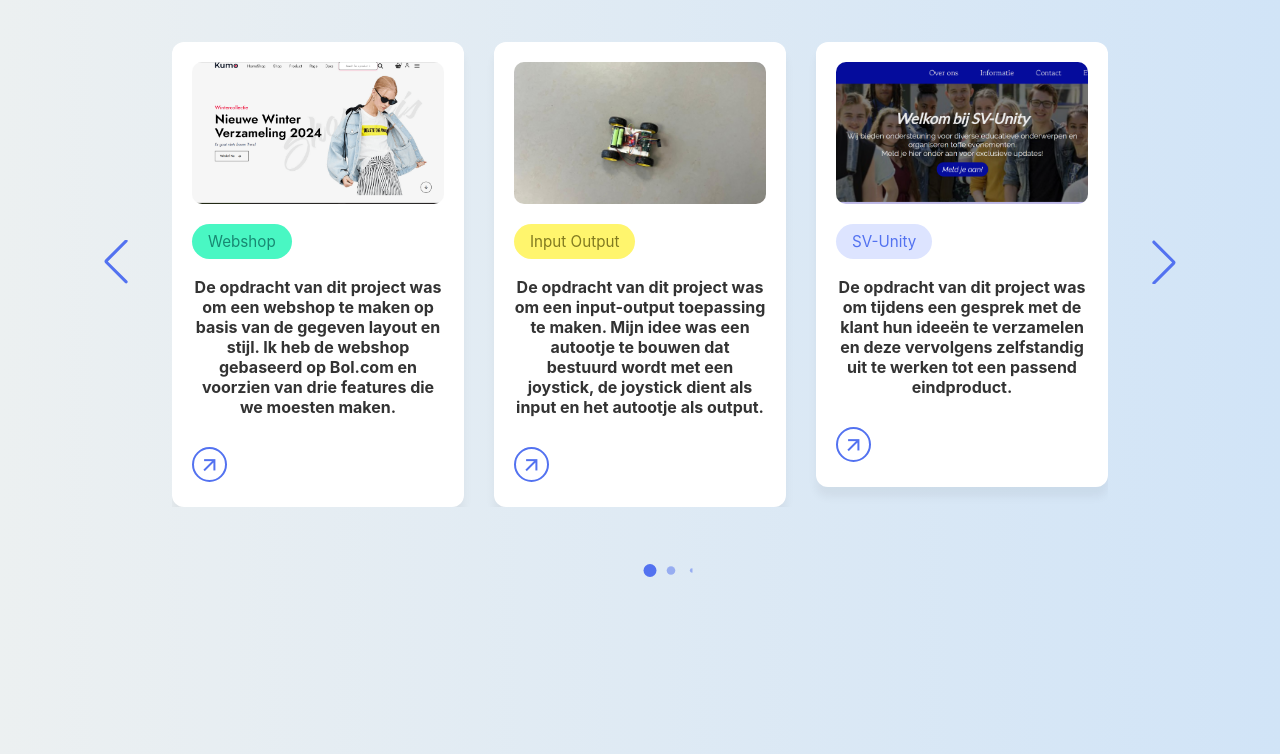
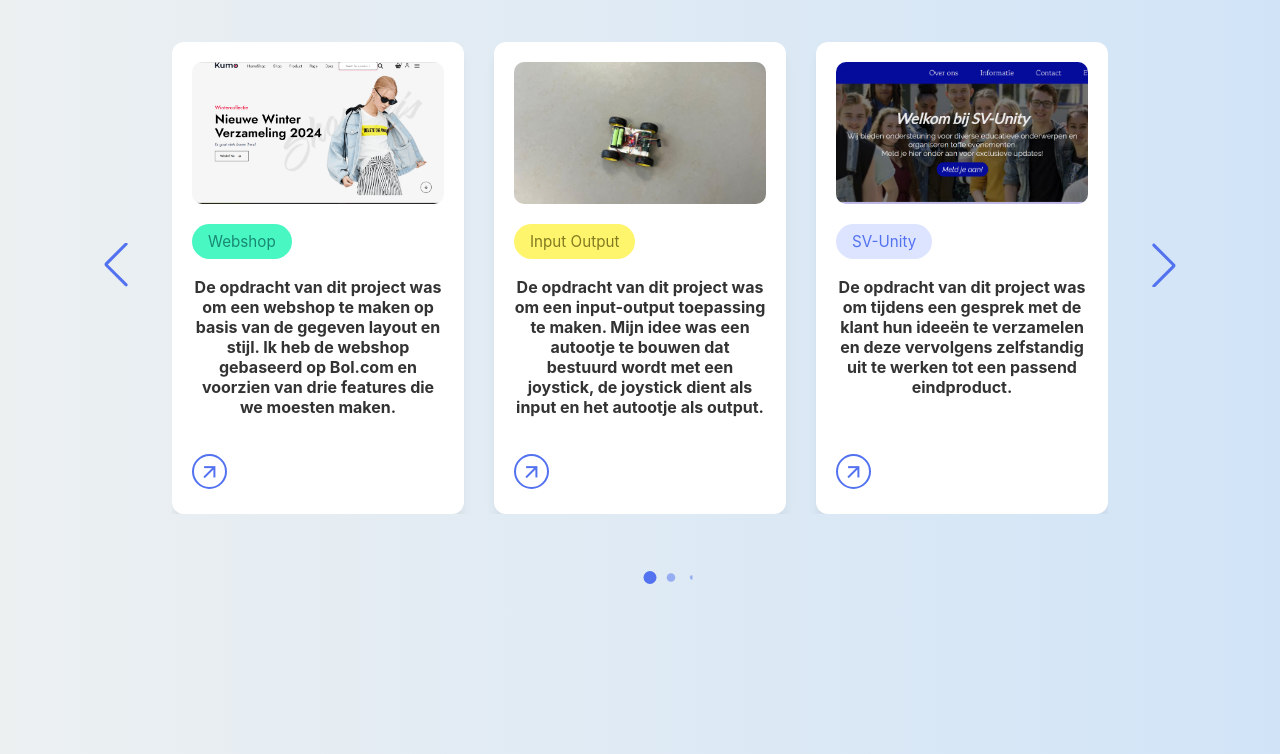
Before and after one commit to giorgina18/Portofolio, a PHP site: page /nxtmuseum/ in a window 1280 px wide. Shown: the part 913-1667 px from the top of the page. Run offline with PHP 8.4, Linux system fonts and the light colour scheme.

Commit message:
slider is nu volledig af, alleen nu veranderen naar php / back end

```diff
--- a/index.php
+++ b/index.php
@@ -24,14 +24,16 @@ require_once 'template-parts/header.php';
     <section class="container card-slider">
         <h1 class="card-text ">Mijn projecten</h1>
         <div class="card-wrapper ">
-                <div class="swiper">
+            <div class="swiper portfolio-slider">
                 <ul class="card-list swiper-wrapper">
                     <!-- webshop -->
                     <li class="card-item swiper-slide">
                         <a href="https://36725.hosts2.ma-cloud.nl/webshop_BO/" class="card-link">
                             <img src="img/webshop.png" alt="" class="card-image">
+                            <div class="card-item__content">
                                 <p class="badge webshop">Webshop</p>
                                 <h2 class="card-title">De opdracht van dit project was om een webshop te maken op basis van de gegeven layout en stijl. Ik heb de webshop gebaseerd op Bol.com en voorzien van drie features die we moesten maken. </h2>
+                            </div>
                             <button class="card-button material-symbols-outlined">
                                 arrow_forward
                             </button>
@@ -41,8 +43,11 @@ require_once 'template-parts/header.php';
                     <li class="card-item swiper-slide">
                         <a href="#" class="card-link">
                             <img src="img/input_output.png" alt="" class="card-image">
+                            <div class="card-item__content">
                                 <p class="badge input_output">Input Output</p>
                                 <h2 class="card-title">De opdracht van dit project was om een input-output toepassing te maken. Mijn idee was een autootje te bouwen dat bestuurd wordt met een joystick, de joystick dient als input en het autootje als output. </h2>
+                            </div>
+
                             <button class="card-button material-symbols-outlined">
                                 arrow_forward
                             </button>
@@ -52,8 +57,10 @@ require_once 'template-parts/header.php';
                     <li class="card-item swiper-slide">
                         <a href="#" class="card-link">
                             <img src="img/SV-unity.png" alt="" class="card-image">
+                            <div class="card-item__content">
                                 <p class="badge">SV-Unity</p>
                                 <h2 class="card-title">De opdracht van dit project was om tijdens een gesprek met de klant hun ideeën te verzamelen en deze vervolgens zelfstandig uit te werken tot een passend eindproduct. </h2>
+                            </div>
                             <button class="card-button material-symbols-outlined">
                                 arrow_forward
                             </button>
@@ -63,8 +70,10 @@ require_once 'template-parts/header.php';
                     <li class="card-item swiper-slide">
                         <a href="#" class="card-link">
                             <img src="img/registratie.png" alt="" class="card-image">
+                            <div class="card-item__content">
                                 <p class="badge back_end">Back end</p>
                                 <h2 class="card-title">De opdracht van dit project was om de back-end security te versterken, zodat gebruikers niet te maken krijgen met broken access control.</h2>
+                            </div>
                             <button class="card-button material-symbols-outlined">
                                 arrow_forward
                             </button>
@@ -74,8 +83,10 @@ require_once 'template-parts/header.php';
                     <li class="card-item swiper-slide">
                         <a href="http://localhost/nxtmuseum/" class="card-link">
                             <img src="img/nxtmuseum.png" alt="" class="card-image">
+                            <div class="card-item__content">
                                 <p class="badge museum">NXT museum</p>
                                 <h2 class="card-title">De opdracht van dit project was om een professionele, tweetalige museumwebsite te maken met informatie, afbeeldingen en bezoekersreviews.</h2>
+                            </div>
                             <button class="card-button material-symbols-outlined">
                                 arrow_forward
                             </button>
--- a/slide.js
+++ b/slide.js
@@ -1,4 +1,4 @@
-const swiper = new Swiper('.swiper', {
+const swiper = new Swiper('.portfolio-slider', {
   loop: true,
   spaceBetween: 30,
 
--- a/style.css
+++ b/style.css
@@ -24,7 +24,7 @@ body {
 }
 
 .container.card-slider {
-    position:relative;
+    position: relative;
     margin-top: 20rem;
     margin-bottom: 20rem;
 }
@@ -168,11 +168,12 @@ button:hover {
 
 
 /* card slider */
-.card-text{
+.card-text {
     text-align: center;
     color: #333;
     padding: 2rem;
 }
+
 .card-list .card-item .card-link {
     user-select: none;
     display: block;
@@ -238,6 +239,10 @@ button:hover {
     color: #817a20;
 }
 
+.card-item__content {
+    min-height: 200px;
+}
+
 /* eind badge style */
 
 .card-list .card-link .card-title {
@@ -262,7 +267,7 @@ button:hover {
 
 .card-slider .swiper-pagination {
     position: relative;
-    padding:10px;
+    padding: 10px;
 }
 
 .card-slider .swiper-pagination-bullet {
```
Also changed, not shown: includes/config.php (added), includes/db.php (added). Lines whose indentation alone changed are shown as unchanged.
